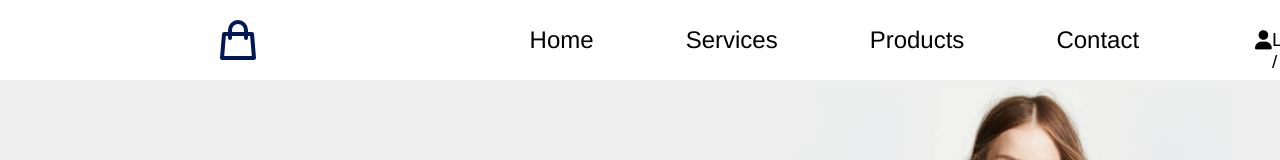
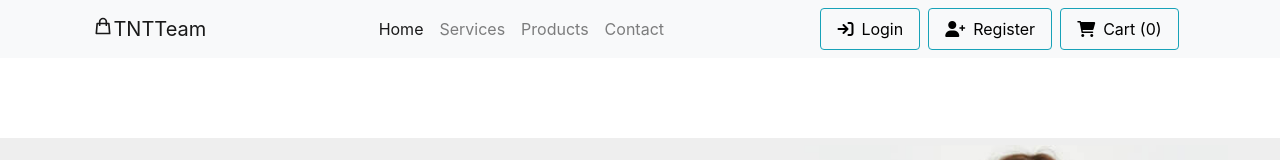
Before and after one commit to phamtuan1152001/WebApplication-Project, a React (Create React App) app in the folder client/: page / in a window 1280 px wide. Shown: the top 160 px of the page. Built offline with nearby package versions, Linux system fonts and the light colour scheme.

Commit message:
sửa lại thanh điều hướng

```diff
--- a/client/package.json
+++ b/client/package.json
@@ -13,7 +13,9 @@
     "@testing-library/jest-dom": "^5.16.2",
     "@testing-library/react": "^12.1.3",
     "@testing-library/user-event": "^13.5.0",
+    "bootstrap": "^5.1.3",
     "react": "^17.0.2",
+    "react-bootstrap": "^2.2.3",
     "react-dom": "^17.0.2",
     "react-hook-form": "^7.27.1",
     "react-icons": "^4.3.1",
@@ -21,6 +23,7 @@
     "react-redux": "^8.0.0",
     "react-router-dom": "^6.2.2",
     "react-scripts": "^5.0.0",
+    "redux": "^4.1.2",
     "web-vitals": "^2.1.4"
   },
   "scripts": {
--- a/client/public/index.html
+++ b/client/public/index.html
@@ -15,7 +15,10 @@
       user's mobile device or desktop. See https://developers.google.com/web/fundamentals/web-app-manifest/
     -->
     <link rel="manifest" href="%PUBLIC_URL%/manifest.json" />
+    <!-- Font-awesome -->
     <link rel="stylesheet" href="https://cdnjs.cloudflare.com/ajax/libs/font-awesome/6.0.0/css/all.min.css" integrity="sha512-9usAa10IRO0HhonpyAIVpjrylPvoDwiPUiKdWk5t3PyolY1cOd4DSE0Ga+ri4AuTroPR5aQvXU9xC6qOPnzFeg==" crossorigin="anonymous" referrerpolicy="no-referrer" />
+    <!-- Boostrap 4 -->
+    <link rel="stylesheet" href="https://cdn.jsdelivr.net/npm/bootstrap@4.0.0/dist/css/bootstrap.min.css" integrity="sha384-Gn5384xqQ1aoWXA+058RXPxPg6fy4IWvTNh0E263XmFcJlSAwiGgFAW/dAiS6JXm" crossorigin="anonymous">
     <!--
       Notice the use of %PUBLIC_URL% in the tags above.
       It will be replaced with the URL of the `public` folder during the build.
@@ -40,5 +43,12 @@
       To begin the development, run `npm start` or `yarn start`.
       To create a production bundle, use `npm run build` or `yarn build`.
     -->
+
+    <!-- Javascript for Boostrap 4 -->
+    <!-- Optional JavaScript -->
+    <!-- jQuery first, then Popper.js, then Bootstrap JS -->
+      <script src="https://code.jquery.com/jquery-3.2.1.slim.min.js" integrity="sha384-KJ3o2DKtIkvYIK3UENzmM7KCkRr/rE9/Qpg6aAZGJwFDMVNA/GpGFF93hXpG5KkN" crossorigin="anonymous"></script>
+      <script src="https://cdn.jsdelivr.net/npm/popper.js@1.12.9/dist/umd/popper.min.js" integrity="sha384-ApNbgh9B+Y1QKtv3Rn7W3mgPxhU9K/ScQsAP7hUibX39j7fakFPskvXusvfa0b4Q" crossorigin="anonymous"></script>
+      <script src="https://cdn.jsdelivr.net/npm/bootstrap@4.0.0/dist/js/bootstrap.min.js" integrity="sha384-JZR6Spejh4U02d8jOt6vLEHfe/JQGiRRSQQxSfFWpi1MquVdAyjUar5+76PVCmYl" crossorigin="anonymous"></script>
   </body>
 </html>
--- a/client/src/components/Navbar.css
+++ b/client/src/components/Navbar.css
@@ -1,204 +1,6 @@
-.navbar {
-  font-family: Helvetica, Arial, Helvetica, sans-serif;
-  font-weight: 540;
-  background: #fff;
-  box-sizing: border-box;
-  height: 80px;
-  display: block;
-  position: fixed;
-  top: 0;
-  left: 0;
-  right: 0;
+.button-nav button span {
+  color: black;
 }
-
-.navbar-container {
-  display: flex;
-  justify-content: space-between;
-  align-items: center;
-  height: 80px;
-  /* background: red; */
+.button-nav button {
+  padding: 0;
 }
-
-.container {
-  /* background: pink; */
-  z-index: 1;
-  /*  max-width: 1300px;
-  margin-right: auto;
-  margin-left: auto; */
-  /* position: absolute;
-  left: 200px; */
-}
-
-.navbar-logo {
-  color: #001858;
-  /* justify-self:center; */
-  cursor: pointer;
-  text-decoration: none;
-  font-size: 3rem;
-  display: flex;
-  align-items: center;
-}
-
-.navbar-icon {
-  margin-right: 0.1rem;
-  margin-left: 150px;
-}
-
-.nav-menu {
-  list-style: none;
-  /* display: inline-block; */
-  display: -webkit-box;
-  padding: 20px;
-  margin-left: 200px;
-}
-
-.nav-item {
-  /* background: pink; */
-  font-size: 1.5rem;
-  padding: 30px;
-  /* height: 200px; */
-  /* border-bottom: 2px solid transparent; */
-}
-
-.nav-item:hover {
-  background-color: bisque;
-}
-
-.nav-links {
-  color: black;
-  /* display: flex; */
-  align-items: center;
-  text-decoration: none;
-  padding: 0.5rem 1rem;
-  height: 100%;
-}
-
-.fa-bars {
-  color: #fff;
-}
-.sub-nav {
-  cursor: pointer;
-  display: flex;
-  justify-content: center;
-  float: right;
-  font-size: 1.2rem;
-  font-family: Arial, Helvetica, sans-serif;
-  padding: 20px;
-}
-.sub-contain {
-  display: flex;
-  justify-content: center;
-  padding: 20px 20px;
-}
-.sub-nav .subnav-item {
-  display: flex;
-  justify-content: center;
-  padding: 20px 20px;
-}
-
-.sub-nav .subnav-links {
-  color: black;
-  /* display: flex; */
-  align-items: center;
-  text-decoration: none;
-  /* height: 100%; */
-  padding: 30px 10px;
-}
-.sub-nav .search-btn:hover {
-  border: none;
-}
-.sub-nav .search:hover {
-  background-color: bisque;
-}
-.sub-nav .search-icon {
-  color: black;
-  font-size: 20px;
-  padding: 10px 20px;
-}
-
-.menu-icon {
-  display: none;
-}
-
-/* CSS for responsive in Phone-size */
-@media screen and (max-width: 960px) {
-  /* .NavbarItems {
-    position: relative;
-  } */
-  .nav-menu {
-    display: flex;
-    flex-direction: column;
-    width: 100%;
-    height: 100vh;
-    position: absolute;
-    top: 10px;
-    right: 300px;
-    opacity: -1;
-    /* opacity: -1; */ /* bất đắc dĩ thì dùng */
-    transition: all 0.5s ease;
-    /* background: red; */
-  }
-
-  .nav-menu.active {
-    background: whitesmoke;
-    right: 0px;
-    opacity: 1;
-    transition: all 0.6s ease;
-    /* z-index: -1; */
-  }
-
-  .nav-links {
-    text-align: center;
-    padding: 1.5rem;
-    width: 100%;
-    display: table;
-    /* background: orange; */
-    transition: all 0.3s ease;
-  }
-
-  .nav-links:hover {
-    color: #001858;
-    /* transform: scale(1.3); */
-    /* transition: all 0.3s ease; */
-    font-size: 2rem;
-  }
-
-  .nav-item:hover {
-    border: none;
-  }
-
-  .nav-item {
-    width: 100%;
-  }
-
-  .navbar-logo {
-    position: absolute;
-    top: 18px;
-    left: 0;
-    transform: translate(25%, 50%);
-    font-size: 2rem;
-  }
-
-  .menu-icon {
-    display: block;
-    position: absolute;
-    top: 22px;
-    right: 0;
-    transform: translate(-100%, 60%);
-    font-size: 1.8rem;
-    cursor: pointer;
-  }
-
-  .fa-times {
-    color: #fff;
-    font-size: 2rem;
-  }
-  /*
-  .nav-btn {
-    display: flex;
-    justify-content: center;
-    align-items: center;
-    width: 100%;
-    height: 120px;
-  } */
-}
--- a/client/src/components/Navbar.js
+++ b/client/src/components/Navbar.js
@@ -1,82 +1,75 @@
 import React from "react";
-import { useState } from "react";
+// import { useState } from "react";
 import { Link } from "react-router-dom";
 import { HiOutlineShoppingBag } from "react-icons/hi";
-import { FaBars, FaTimes } from "react-icons/fa";
+// import { FaBars, FaTimes } from "react-icons/fa";
 import "./Navbar.css";
 
 function Navbar() {
-  const [click, setClick] = useState(false);
-  const handleClick = () => {
-    setClick(!click);
-  };
+  // const [click, setClick] = useState(false);
+  // const handleClick = () => {
+  //   setClick(!click);
+  // };
   return (
     <>
-      <div className="navbar">
-        <div className="navbar-container container">
-          <div>
-            <Link to="/" className="navbar-logo">
-              <HiOutlineShoppingBag className="navbar-icon" />
-           </Link>
-
-          </div>
-          <div className="nav">
-            <ul className={click ? "nav-menu active" : "nav-menu"}>
+      <nav className="navbar navbar-expand-lg navbar-light bg-light">
+        <div className="container">
+          <Link to="/" className="navbar-brand">
+            <HiOutlineShoppingBag />
+            TNTTeam
+          </Link>
+          <div className="collapse navbar-collapse" id="navbarSupportedContent">
+            <ul className="navbar-nav mx-auto mb-2 mb-lg-0">
               <li className="nav-item">
-                <Link to="/" className="nav-links">
+                <Link to="/" className="nav-link active" aria-current="page">
                   Home
                 </Link>
               </li>
               <li className="nav-item">
-                <Link to="/services" className="nav-links">
+                <Link to="/services" className="nav-link">
                   Services
                 </Link>
               </li>
               <li className="nav-item">
-                <Link to="/products" className="nav-links">
+                <Link to="/products" className="nav-link">
                   Products
                 </Link>
               </li>
               <li className="nav-item">
-                <Link to="/contact" className="nav-links">
+                <Link to="/contact" className="nav-link">
                   Contact
                 </Link>
               </li>
-              {/* <li>
-                <Link to="/login" className="subnav-item search subnav-links">  Login /</Link>
-              </li>
-              <li>
-                <Link to="/register" className="subnav-item search subnav-links"> Register </Link>
-              </li> */}
-              {/* <li className="nav-btn">
-              {button ? (
-                <Link to="/sign-up" className="btn-link">
-                  <Button buttonStyle="btn--outline">Sign Up</Button>
+            </ul>
+            <div className="button-nav d-flex">
+              <button className="btn btn-outline-info mr-2">
+                <Link to="/login" className="nav-link">
+                  <span>
+                    <i class="fa-solid fa-arrow-right-to-bracket mr-2"></i>
+                    Login
+                  </span>
                 </Link>
-              ) : (
-                <Link to="/sign-up" className="btn-link">
-                  <Button buttonStyle="btn--outline" buttonSize="btn--mobile">
-                    Sign Up
-                  </Button>
+              </button>
+              <button className="btn btn-outline-info mr-2">
+                <Link to="/register" className="nav-link">
+                  <span>
+                    <i class="fa-solid fa-user-plus mr-2"></i>
+                    Register
+                  </span>
                 </Link>
-              )}
-            </li> */}
-            </ul>
-         </div>
-          <div className="sub-nav">
-            <div className="sub-contain">
-              <Link to="/login" className="subnav-item search subnav-links"> <i class="fa-solid fa-user"></i> &nbsp; Login /</Link>
-              <Link to="/register" className="subnav-item search subnav-links"> Register &emsp;</Link>
-              </div>
-              <div className="subnav-item search search-btn ">
-               <i class="search-icon fa-light fa-magnifying-glass"></i>
-              </div>
-           </div>
-          <div className="menu-icon" onClick={handleClick}>
-            {click ? <FaTimes /> : <FaBars />}
+              </button>
+              <button className="btn btn-outline-info mr-2">
+                <Link to="/cart" className="nav-link">
+                  <span>
+                    <i class="fa-solid fa-cart-shopping mr-2"></i>
+                    Cart (0)
+                  </span>
+                </Link>
+              </button>
+            </div>
           </div>
         </div>
-      </div>
+      </nav>
     </>
   );
 }
--- a/client/src/components/pages/Products/Product/Product.js
+++ b/client/src/components/pages/Products/Product/Product.js
@@ -1,19 +1,25 @@
 import React from 'react'
 import { useDispatch } from "react-redux";
-import { addCart } from '../../../../redux/action';
+import { addCart, deleteCart } from "../../../../redux/action";
 import { useEffect, useState } from "react";
 import { useParams } from "react-router-dom";
 import "./Product.css";
+
 function Product() {
   const { id } = useParams();
   const [product, setProduct] = useState([]);
   const [loading, setLoading] = useState(false);
 
+  // Store useDispatch in a variable
   const dispatch = useDispatch();
+
   const addProduct = (product) => {
     dispatch(addCart(product));
-  }
+  };
 
+  // const deleteProduct = (product) => {
+  //   dispatch(deleteCart(product));
+  // };
 
   useEffect(() => {
     const getProduct = async () => {
@@ -59,9 +65,7 @@ function Product() {
               </p>
               <h4>{product.description}</h4>
               <button onClick={() => addProduct(product)}>Add to Cart</button>
-              <a className="product-cart" href="#">
-                Go to Cart
-              </a>
+              <button className="product-cart">Go to Cart</button>
             </div>
           </div>
         </div>
```
Also changed, not shown: client/src/redux/reducers/handleCart.js (+31 -26 lines), client/src/components/pages/Products/Products.css (line endings or trailing spaces), 1 other file (tests, documents, lock files or other folders).
